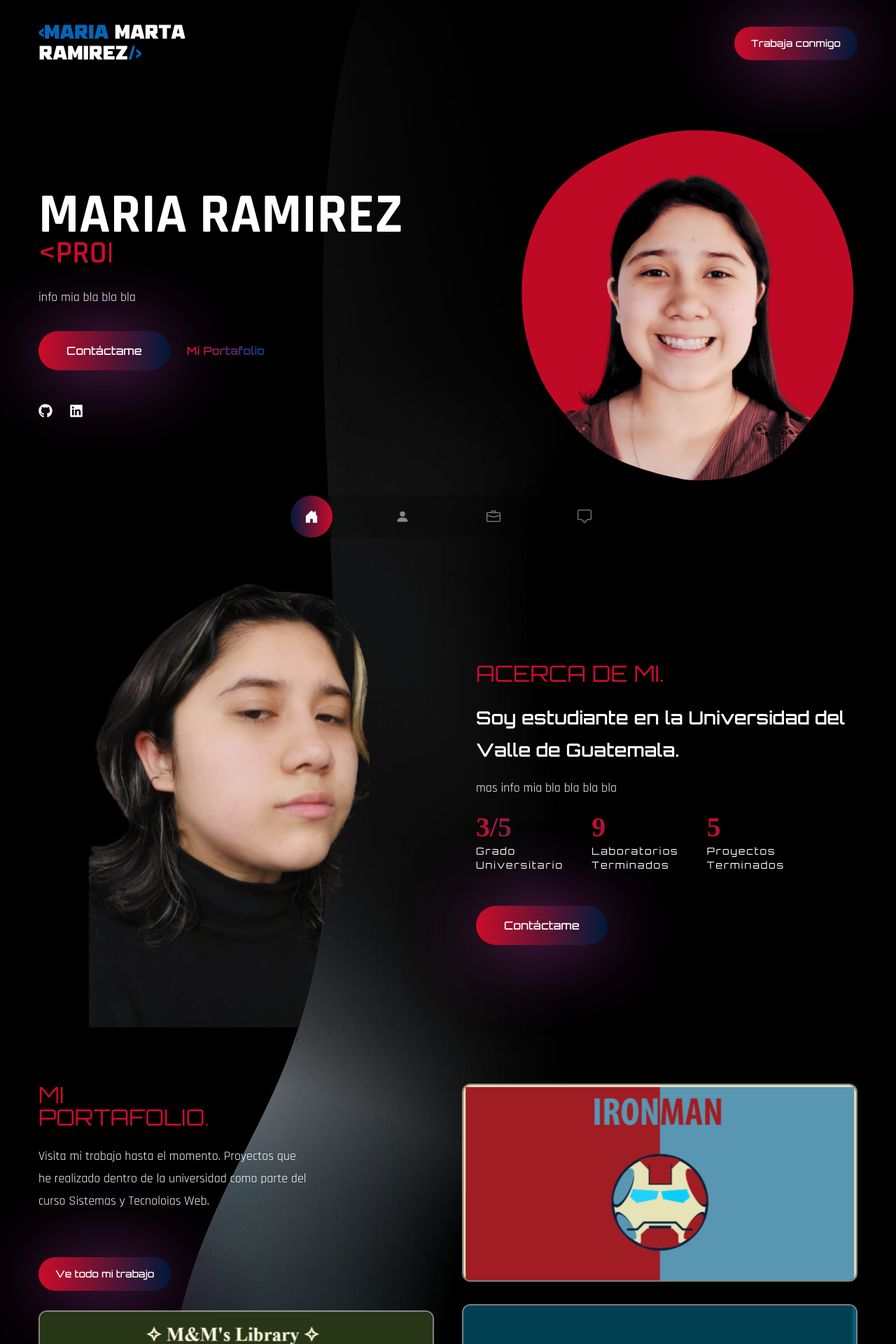
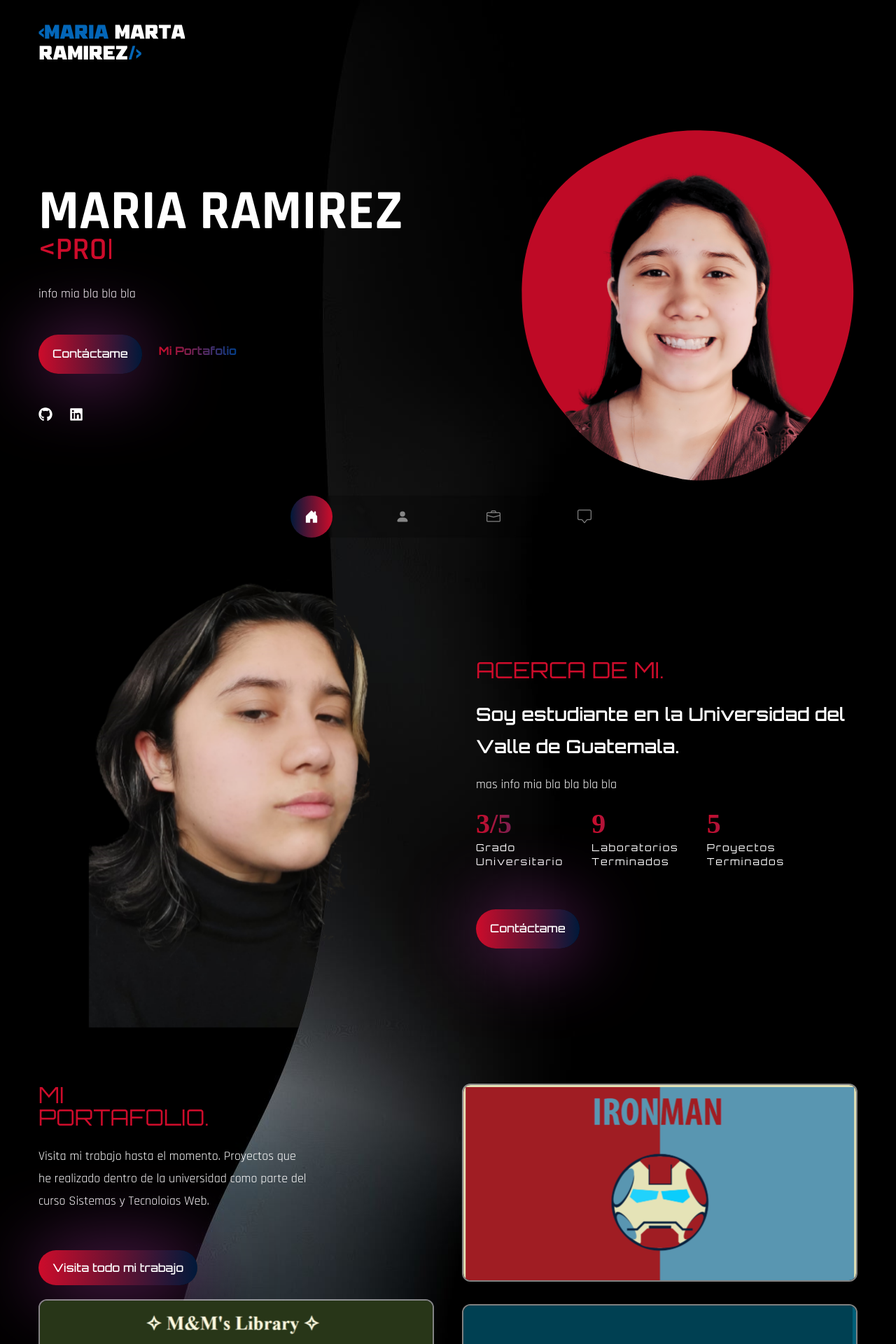
Before and after one commit to mariaRam2003/Proyecto3_stw, a React (Create React App) app in the folder portfolio/: page / in a window 1280 px wide. Shown: the top 1920 px of the page at 70% size. Built offline with nearby package versions, Linux system fonts and the light colour scheme; a web font is replaced by a local one.

Commit message:
navegacion

```diff
--- a/portfolio/package.json
+++ b/portfolio/package.json
@@ -8,6 +8,7 @@
     "@testing-library/user-event": "^13.5.0",
     "react": "^18.2.0",
     "react-dom": "^18.2.0",
+    "react-router-dom": "^6.11.2",
     "react-scripts": "5.0.1",
     "web-vitals": "^2.1.4"
   },
--- a/portfolio/src/components/About.js
+++ b/portfolio/src/components/About.js
@@ -1,4 +1,5 @@
 import React from "react";
+import { Link } from "react-scroll";
 // countup
 import CountUp from "react-countup";
 // intersection observer
@@ -81,7 +82,13 @@ const About = () => {
               </div>
             </div>
             <div className="flex gap-x-8 items-center">
-              <button className="btn btn-lg">Contáctame</button>
+              <Link
+                to="contact"
+                className="btn btn-lg cursor-pointer"
+                style={{ padding: "15px 20px", marginTop: "10px" }}
+              >
+                Contáctame
+              </Link>
             </div>
           </motion.div>
         </div>
--- a/portfolio/src/components/Banner.js
+++ b/portfolio/src/components/Banner.js
@@ -67,8 +67,15 @@ const Banner = () => {
               viewport={{ once: false, amount: 0.7 }}
               className="flex max-w-max gap-x-6 items-center mb-12 mx-auto lg:mx-0"
             >
-              <button className="btn btn-lg">Contáctame</button>
-              <Link to="work" className="text-gradient btn-link">
+              <Link
+                to="contact"
+                className="btn btn-lg cursor-pointer"
+                style={{ padding: "15px 20px", marginTop: "10px" }}
+              >
+                Contáctame
+              </Link>
+
+              <Link to="work" className="text-gradient btn-link cursor-pointer">
                 Mi Portafolio
               </Link>
             </motion.div>
--- a/portfolio/src/components/Header.js
+++ b/portfolio/src/components/Header.js
@@ -9,11 +9,9 @@ const Header = () => {
       <div className="container mx-auto">
         <div className="container-nav">
           {/* logo */}
-          <a href="#">
+          <a href="">
             <img src={Logo} alt="" />
           </a>
-          {/* button */}
-          <button className="btn btn-sm">Trabaja conmigo</button>
         </div>
       </div>
     </header>
--- a/portfolio/src/components/Work.js
+++ b/portfolio/src/components/Work.js
@@ -1,17 +1,18 @@
-import React from "react";
-import "./styles/Work.css";
+import React from 'react';
+import './styles/Work.css'
+import { Link } from 'react-scroll';
 // motion
-import { motion } from "framer-motion";
+import {motion} from 'framer-motion'
 //variants
-import { fadeIn } from "../variants";
+import {fadeIn} from '../variants'
 // imagenes
-import Img1 from "../assets/portfolio-img1.png";
-import Img2 from "../assets/portfolio-img2.png";
-import Img3 from "../assets/portfolio-img3.png";
-import Img4 from "../assets/portfolio-img4.png";
-import Img5 from "../assets/portfolio-img5.png";
-import Img6 from "../assets/portfolio-img6.png";
-import Img7 from "../assets/portfolio-img7.png";
+import Img1 from '../assets/portfolio-img1.png'
+import Img2 from '../assets/portfolio-img2.png'
+import Img3 from '../assets/portfolio-img3.png'
+import Img4 from '../assets/portfolio-img4.png'
+import Img5 from '../assets/portfolio-img5.png'
+import Img6 from '../assets/portfolio-img6.png'
+import Img7 from '../assets/portfolio-img7.png'
 
 const Work = () => {
   return (
@@ -36,7 +37,14 @@ const Work = () => {
                 dentro de la universidad como parte del curso Sistemas y
                 Tecnoloias Web.
               </p>
-              <button className="btn btn-sm">Ve todo mi trabajo</button>
+              <a
+                href="https://github.com/mariaRam2003"
+                className="btn btn-lg cursor-pointer"
+                style={{ padding: "15px 20px", marginTop: "10px" }}
+                target='_blank'
+              >
+                Visita todo mi trabajo
+              </a>
             </div>
             {/* imagen 1*/}
             <div
--- a/portfolio/src/components/styles/Banner.css
+++ b/portfolio/src/components/styles/Banner.css
@@ -1,5 +1,5 @@
 .text-gradient {
-    background:  #CD0C2B;
+  background: #cd0c2b;
   -webkit-background-clip: text;
   -webkit-text-fill-color: transparent;
 }
@@ -9,13 +9,14 @@
   -webkit-text-fill-color: transparent;
 }
 .text-gradient span {
-    display: inline-block
+  display: inline-block;
 }
 
 .btn {
-    background: linear-gradient(to right, #CD0C2B, #00193A);
+    background: linear-gradient(to right, #cd0c2b, #00193a);
+  justify-content: center;
 }
 .btn:hover {
-    background: linear-gradient(to right, #00193A, #CD0C2B);
+  background: linear-gradient(to right, #00193a, #cd0c2b);
   box-shadow: 0 0 10px 0.5px rgba(255, 255, 255, 0.5);
 }
```
Also changed, not shown: 1 other file (tests, documents, lock files or other folders). Lines whose indentation alone changed are shown as unchanged.
